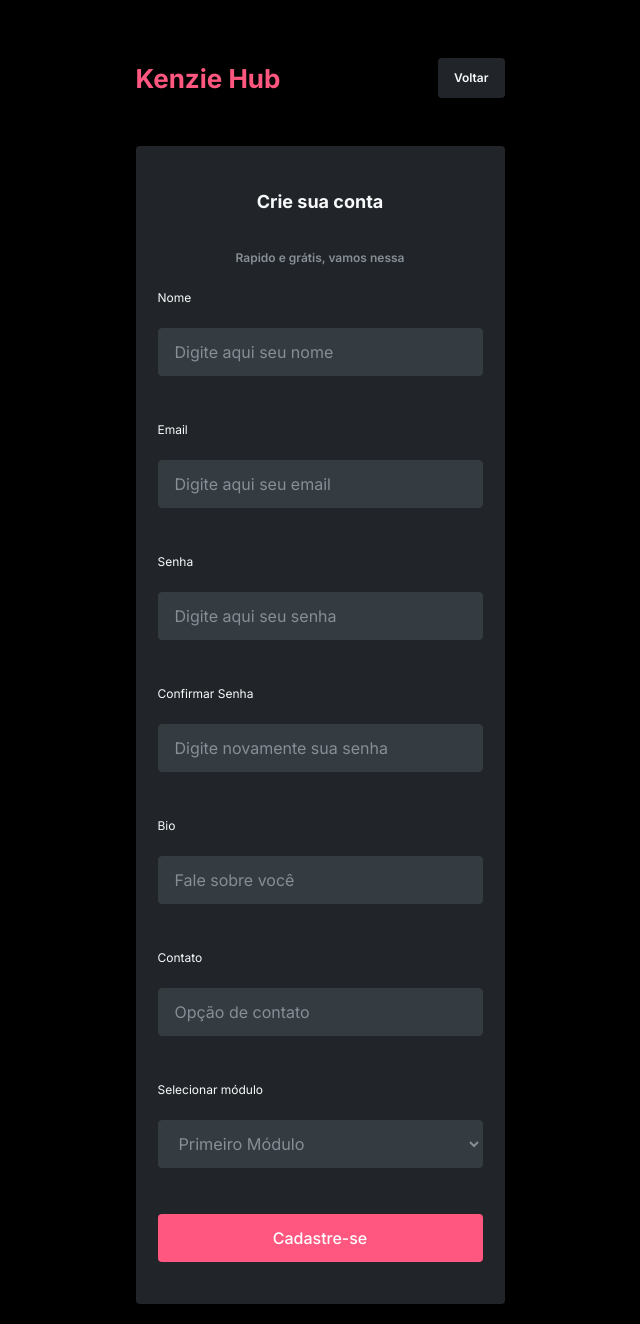
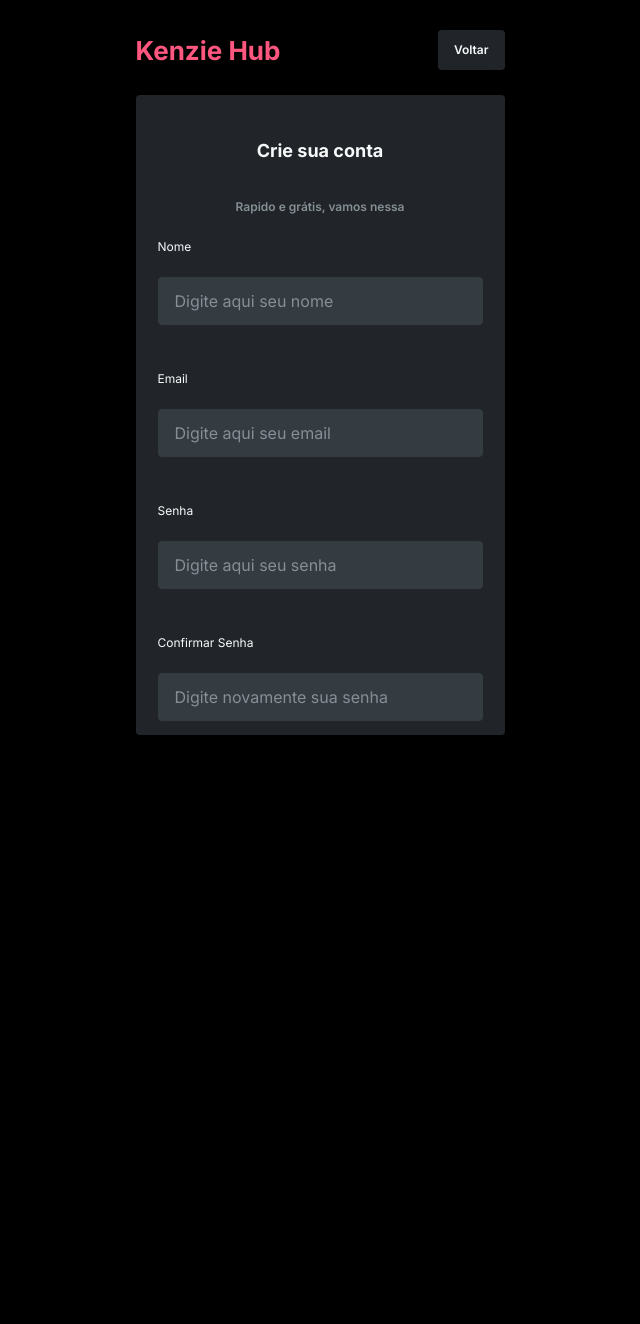
Before and after one commit to Kenzie-Academy-Brasil-Developers/react-entrega-kenzie-hub-fernandojunqueira, a React (Create React App) app: page /register in a window 1280 px wide. Shown: the whole page, without its empty margins (320-960 px from the left). After the commit the page ends 800 px from the top, so only its background shows below. Built offline with nearby package versions, Linux system fonts and the light colour scheme.

Commit message:
fix: scroll

```diff
--- a/src/pages/components/Button/styled.js
+++ b/src/pages/components/Button/styled.js
@@ -20,7 +20,7 @@ export const StyledButton = styled.button`
 
     background-color: ${props => props.background};
 
-    height: 48px;
+    min-height: 48px;
 
     border-radius:4px;
 
--- a/src/pages/components/Form/style.js
+++ b/src/pages/components/Form/style.js
@@ -7,12 +7,15 @@ export const StyledForm = styled.form`
 
     width: 369px;
     max-width: 95%;
+    height: 80vh;
+    overflow-y: auto;
 
     background: var(--color-grey-3);
     box-shadow: 0px 4px 40px -10px rgba(0, 0, 0, 0.25);
     border-radius: 4px;
 
     padding: 42px 22px;
+
 
     h2{
         text-align: center;
--- a/src/pages/components/Input/style.js
+++ b/src/pages/components/Input/style.js
@@ -2,7 +2,7 @@ import styled from "styled-components";
 
 export const StyledInput = styled.input`
 
-    height:48px;
+    min-height:48px;
 
     color: var(--color-grey-0);
     font-weight: 400;
--- a/src/pages/login/style.js
+++ b/src/pages/login/style.js
@@ -41,13 +41,15 @@ export const StyledDivContainerForm = styled.div`
 
 
     }
-`
+    `
 
 export const StyledLink = styled(Link)`
+    min-height: 48px;
 
     display: flex;
     justify-content: center;
     align-items: center;
+
 
     font-family: 'Inter',sans-serif;
 
@@ -59,7 +61,6 @@ export const StyledLink = styled(Link)`
 
     background-color:${props => props.background};
 
-    height: 48px;
 
     border-radius:4px;
 
--- a/src/pages/register/style.js
+++ b/src/pages/register/style.js
@@ -16,8 +16,8 @@ export const Container = styled.div`
         align-items: center;
         justify-content: space-between;
 
-        margin-top: 58px;
-        margin-bottom: 48px;
+        margin-top: 30px;
+        margin-bottom: 25px;
 
         width: 369px;
         max-width: 95%;
@@ -74,7 +74,7 @@ export const Container = styled.div`
     }
 
     select{
-        height:48px;
+        min-height:48px;
 
         color: var(--color-grey-1);
         font-weight: 400;
--- a/src/styles.css/global.js
+++ b/src/styles.css/global.js
@@ -59,4 +59,17 @@ export const GlobalStyle = createGlobalStyle`
 
     }
 
+    ::-webkit-scrollbar{
+        background-color: var(--color-grey-3);
+        border-radius: 8px;
+        width: 8px;
+    }
+
+    ::-webkit-scrollbar-thumb{
+        background-color: var(--color-grey-1);
+        border-radius: 8px;
+        width: 50px;
+
+    }
+
 `
```
